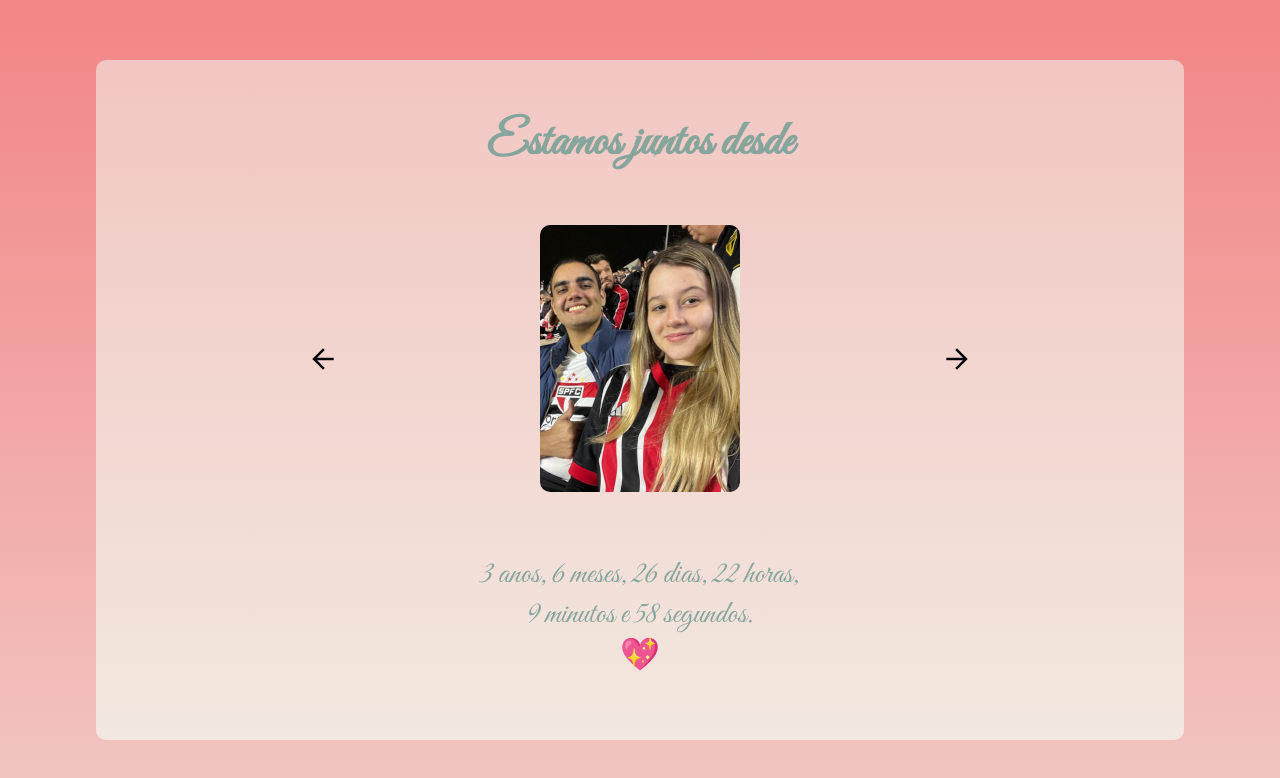
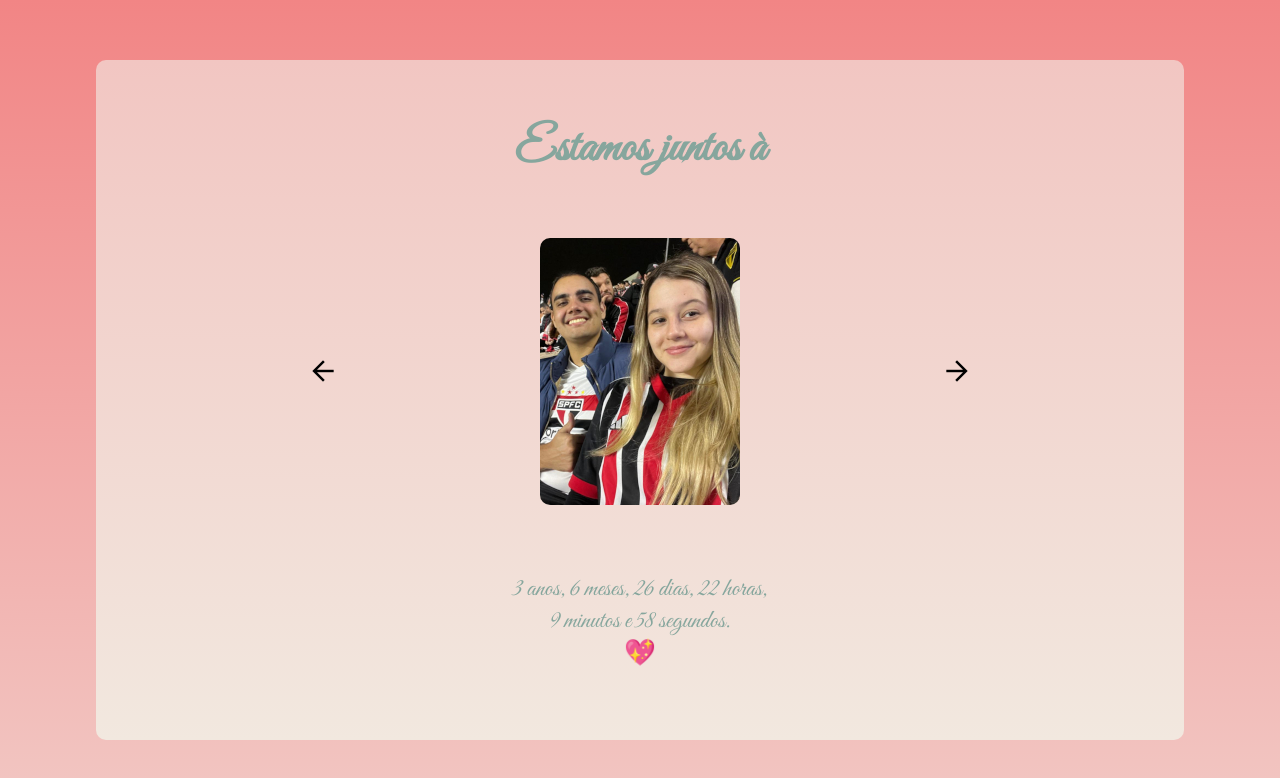
Before and after one commit to Joao-Pedro-Castro-2003/projeto-20tou, a plain HTML site: page index.html in a window 1280 px wide. Drawn offline with nearby package versions, Linux system fonts and the light colour scheme; a web font is replaced by a local one.

Commit message:
ainda ajustando tamanhos

```diff
--- a/index.html
+++ b/index.html
@@ -13,7 +13,7 @@
 
   <body>
     <main>
-      <h1>Estamos juntos desde</h1>
+      <h1>Estamos juntos à</h1>
       <div class="fotos">
         <i class="material-symbols-outlined" onclick="imagemAnterior()"
           >arrow_back</i
--- a/style/mobile.css
+++ b/style/mobile.css
@@ -66,7 +66,7 @@ main > div.fotos{
 
 main > div.fotos > img{
     border-radius: 10px;
-    transition: opacity 0.2s ease;
+    transition: opacity 0.4s ease;
     opacity: 1;
 }
 
@@ -83,7 +83,7 @@ main > div.fotos > i{
 
 main > p{
     font-family: var(--fontAmor);
-    font-size: 2em;
+    font-size: 1.6em;
     color: var(--cor1);
     text-align: center;
     padding: 10px;
```
